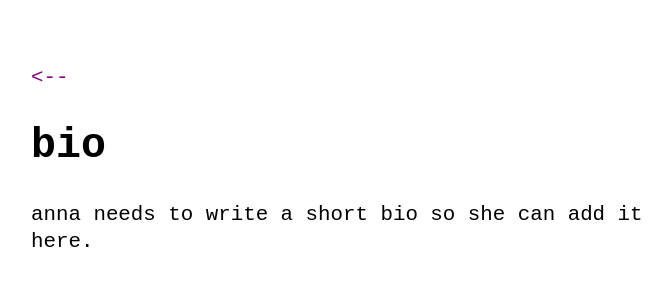
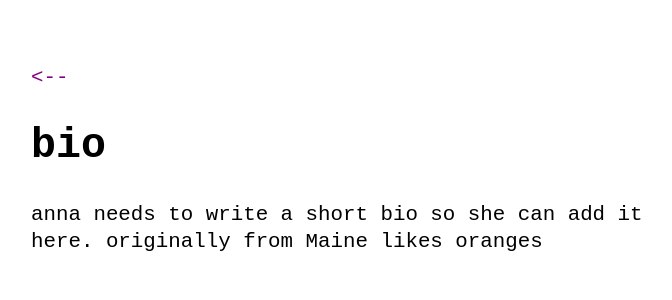
Before and after one commit to avmitchell/avmitchell.github.io, a Jekyll site: the page built from about.md, in a window 1280 px wide. Shown: the top 300 px of the page, without its empty margins (289-961 px from the left). Built offline with Jekyll 4.4.1, drawn with Linux system fonts in a browser that asks for light colours.

Commit message:
Update about.md

```diff
--- a/about.md
+++ b/about.md
@@ -4,3 +4,5 @@ title: bio
 ---
 
 anna needs to write a short bio so she can add it here.
+originally from Maine
+likes oranges
```
